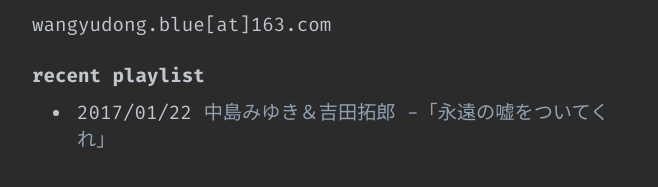
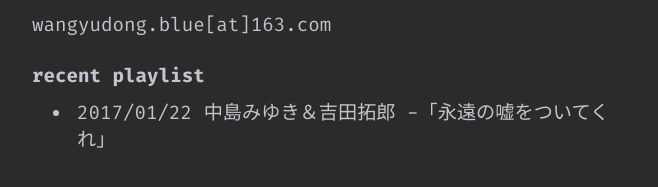
Before and after one commit to wyudong/blog, a Jekyll site: the page built from docs/about/index.md, in a window 1280 px wide. Shown: the part 283-470 px from the top of the page, without its empty margins (308-966 px from the left). Built offline with Jekyll 4.4.1, drawn with Linux system fonts in a browser that asks for light colours; part of the change alters nothing that is shown.

Commit message:
Remove video link

```diff
--- a/docs/about/index.md
+++ b/docs/about/index.md
@@ -10,4 +10,4 @@ wangyudong.blue[at]163.com
 
 ###### recent playlist
 
-- 2017/01/22 [中島みゆき＆吉田拓郎 -「永遠の嘘をついてくれ」](https://youtu.be/X7PBtVtWRek)
+- 2017/01/22 中島みゆき＆吉田拓郎 -「永遠の嘘をついてくれ」
```
